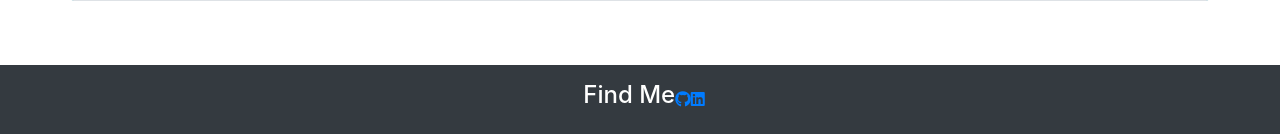
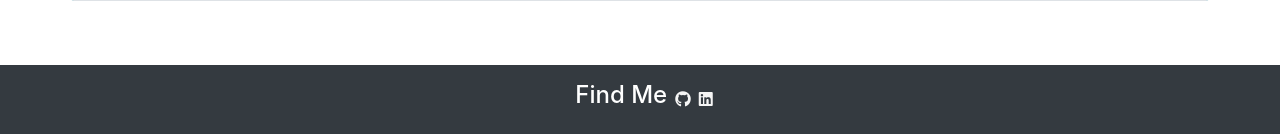
Before and after one commit to kathleenmattos/kathleenmattos-pwp, a PHP site: page /milestone-2b.php in a window 1280 px wide. Shown: the part 3044-3178 px from the top of the page. Run offline with PHP 8.4, Linux system fonts and the light colour scheme.

Commit message:
fixed link colors

```diff
--- a/public_html/documentation/milestone-2b.php
+++ b/public_html/documentation/milestone-2b.php
@@ -149,10 +149,9 @@
 			<div class="container-fluid text-center bg-dark text-white py-3">
 				<div class="row d-flex justify-content-center align-items-center pl-2">
 					<h4>Find Me</h4>
-					<a href="https://github.com/kathleenmattos"><i class="fab fa-github"></i></a>
-					<a href="https://www.linkedin.com/in/kathleenmattos/"><i class="fab fa-linkedin"></i></a>
+					<a href="https://github.com/kathleenmattos" class="ml-2 github"><span class="links"><i class="fab fa-github"></i></span></a>
+					<a href="https://www.linkedin.com/in/kathleenmattos/" class="ml-2 linkedin"><span class="links"><i class="fab fa-linkedin"></i></span></a>
 				</div>
-
 		</section>
 	</body>
 
--- a/public_html/documentation/styles.css
+++ b/public_html/documentation/styles.css
@@ -88,3 +88,7 @@ Contact Form
 #aboutMe {
 	background-color: #420c66;
 }
+
+.links {
+	color: #f5f5f5;
+}
```
